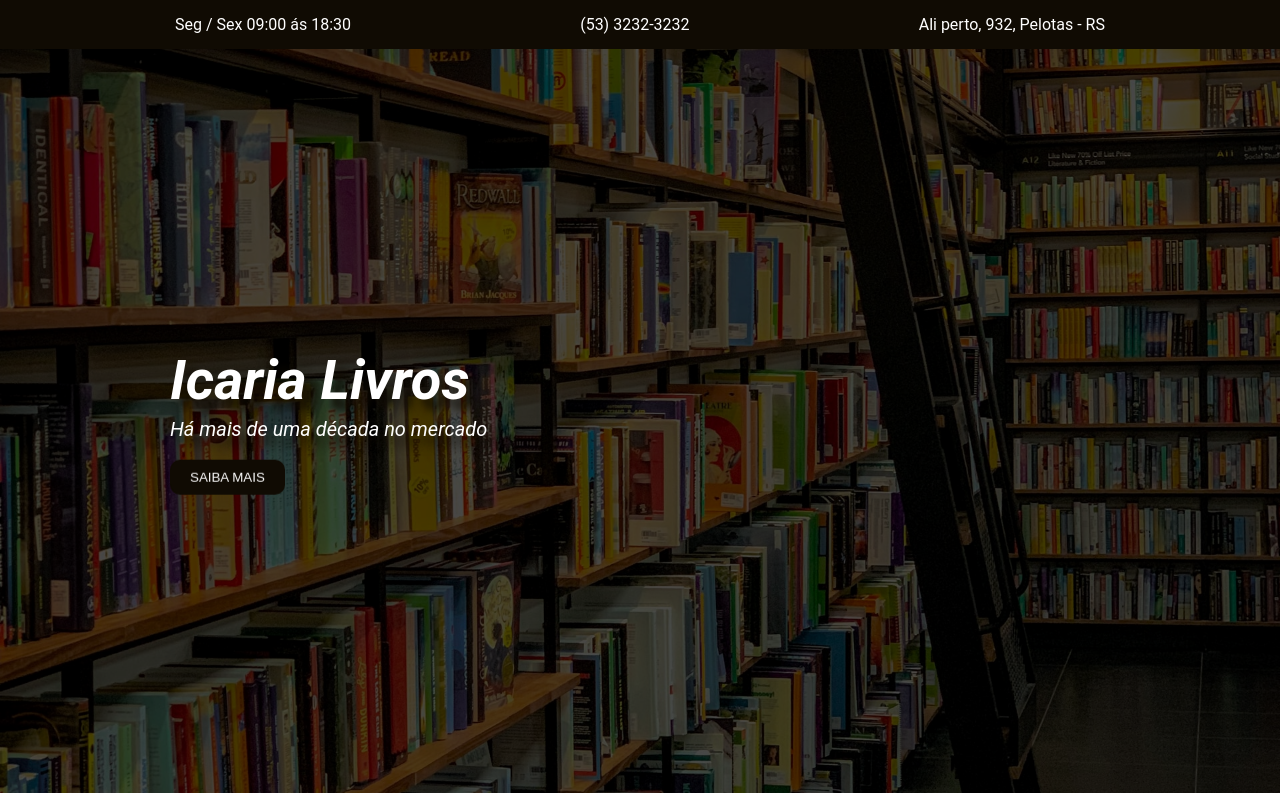
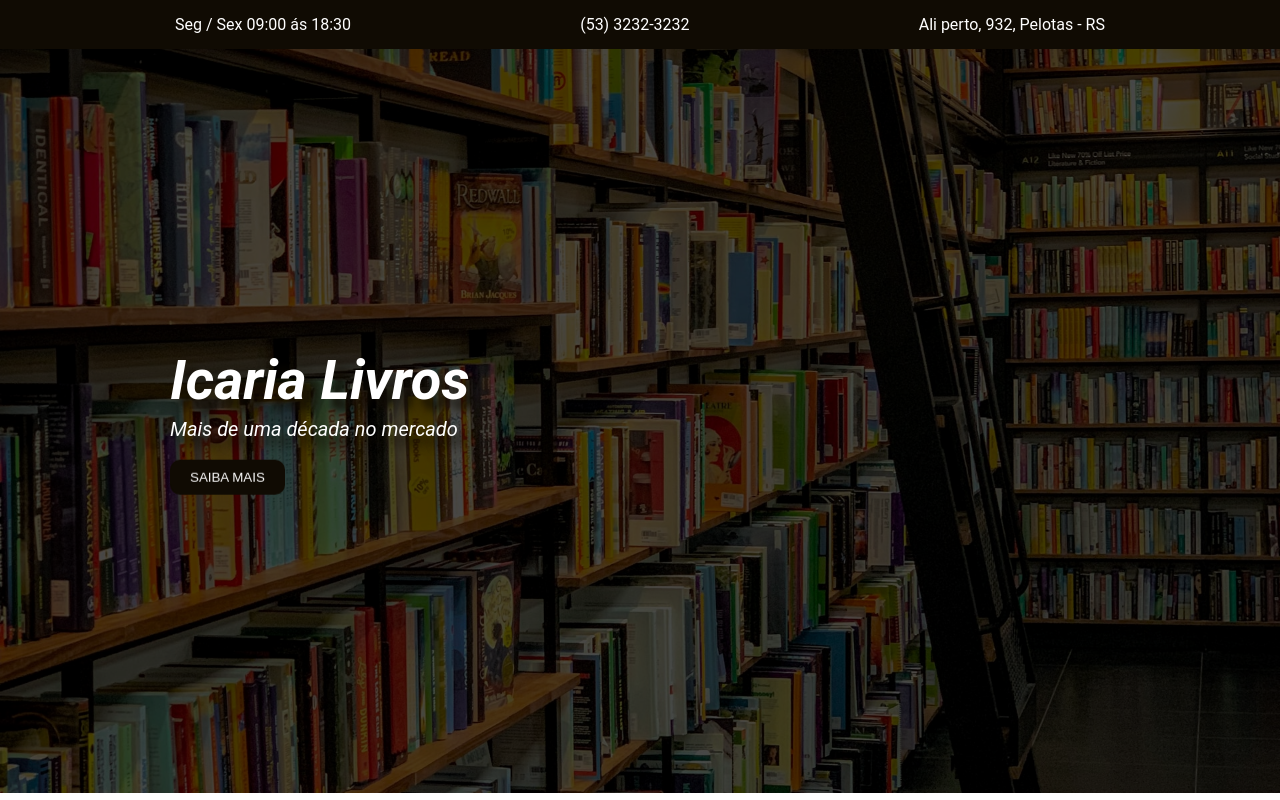
Before and after one commit to thiagoiwnl/icaria, a plain HTML site: page index.html in a window 1280 px wide. Drawn offline with Linux system fonts and the light colour scheme.

Commit message:
Update index.html

```diff
--- a/index.html
+++ b/index.html
@@ -21,7 +21,7 @@
      </div>
      <div class="h-info">
         <h1>Icaria Livros</h1>
-        <p>Há mais de uma década no mercado</p>
+        <p>Mais de uma década no mercado</p>
         <button type="button" class="btn" id="btn">Saiba mais</button>
     </div>
     </header>
```
